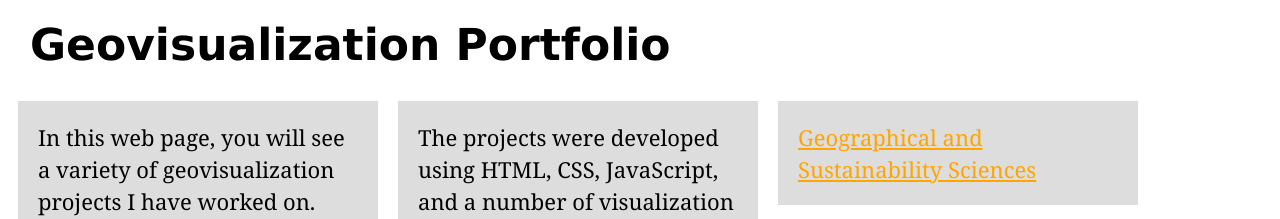
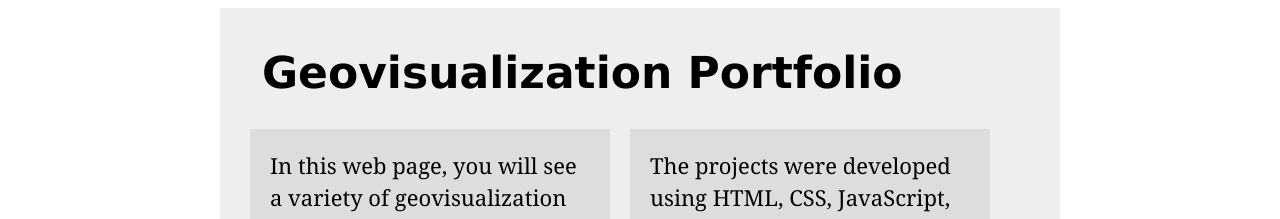
Before and after one commit to geog3540/chunhchan, a plain HTML site: page index.html in a window 1280 px wide. Shown: the top 219 px of the page. Drawn offline with Linux system fonts and the light colour scheme.

Commit message:
Updated comment section
Replace the // comments with the proper css-style comments using /*.....*/

```diff
--- a/style.css
+++ b/style.css
@@ -1,11 +1,11 @@
-wrapper {
+#wrapper {
   margin: 0px auto;
   width: 800px;
   background-color: #eeeeee;
   padding: 20px;
   overflow: auto;
-  // necessary for "clearing" the floats
-  // contained within
+  /* necessary for "clearing" the floats
+    contained within */
 }
 
 img {
```
Also changed, not shown: index.html (line endings or trailing spaces).
